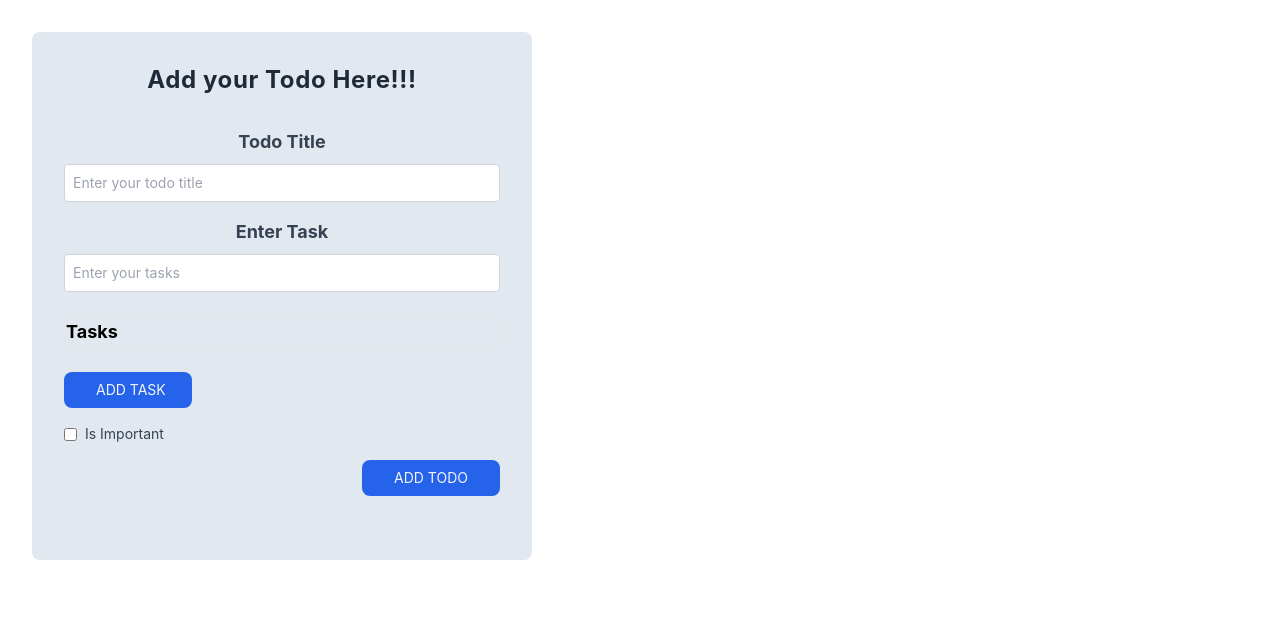
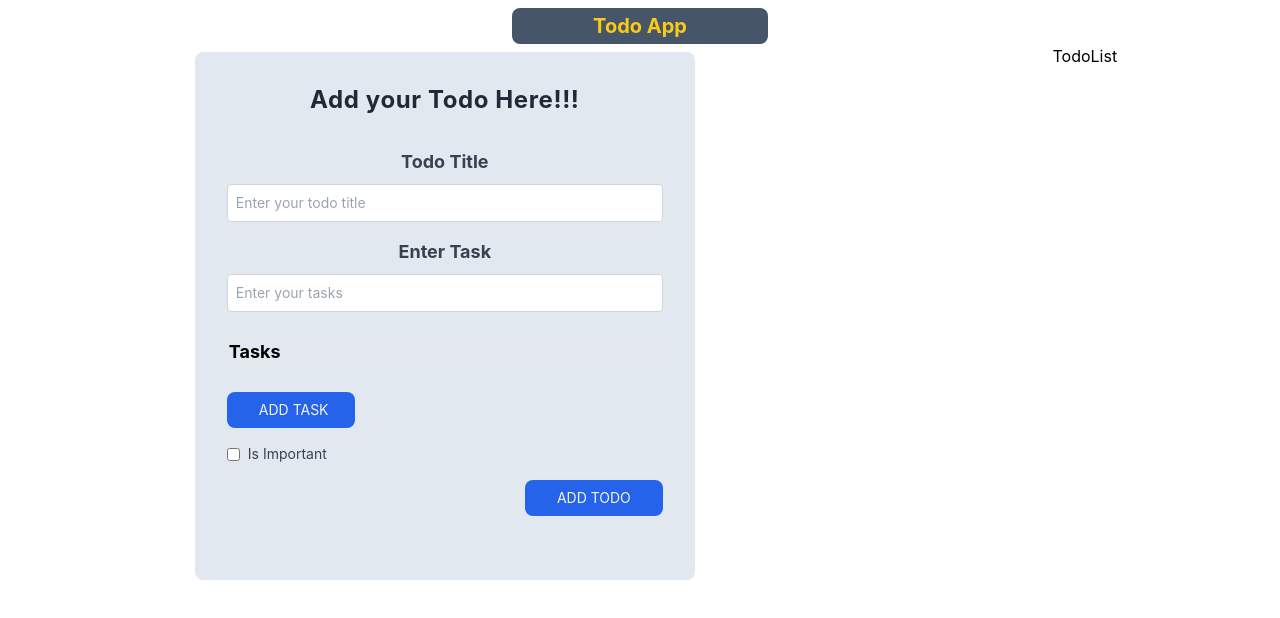
Before and after one commit to kumpraj/todo_app, a React (Create React App) app in the folder frontend/: page / in a window 1280 px wide. Shown: the top 618 px of the page. Built offline with nearby package versions, Linux system fonts and the light colour scheme.

Commit message:
TodoHeader Component Added

```diff
--- a/frontend/src/App.js
+++ b/frontend/src/App.js
@@ -1,10 +1,14 @@
 import './App.css';
 import TodoForm from './components/TodoForm';
+import { TodoHeader } from './components/TodoHeader';
+import TodoList from './components/TodoList';
 
 function App() {
   return (
-    <div className="App">
+    <div className="App flex flex-wrap justify-around">
+      <TodoHeader/>
       <TodoForm/>
+      <TodoList/>
     </div>
   );
 }
--- a/frontend/src/components/TodoForm.js
+++ b/frontend/src/components/TodoForm.js
@@ -60,7 +60,7 @@ function TodoForm() {
     }
 
   return (
-                <div className="w-5/6 md:w-3/4 lg:w-2/3 xl:w-[500px] 2xl:w-[550px] mt-8 bg-slate-200 px-8 py-8 mx-8 my-auto rounded-lg">
+                <div className="w-5/6 md:w-3/4 lg:w-2/3 xl:w-[500px] 2xl:w-[550px] mt-2 bg-slate-200 px-8 py-8 mx-8 my-auto rounded-lg">
 
                     <h2 className="text-center text-2xl font-bold tracking-wide text-gray-800">Add your Todo Here!!!</h2>
 
--- /dev/null
+++ b/frontend/src/components/TodoHeader.js
@@ -0,0 +1,9 @@
+import React from 'react'
+
+export const TodoHeader = () => {
+  return (
+    <div className='text-center w-full mx-16 flex justify-center mt-2'>
+      <h1 className='text-center w-64 display-block text-yellow-400 font-bold text-xl bg-slate-600 h-min px-6 py-1 rounded-lg'>Todo App</h1>
+    </div>
+  )
+}
--- /dev/null
+++ b/frontend/src/components/TodoList.js
@@ -0,0 +1,9 @@
+import React from 'react'
+
+function TodoList() {
+  return (
+   <div>TodoList</div>
+  )
+}
+
+export default TodoList
```
